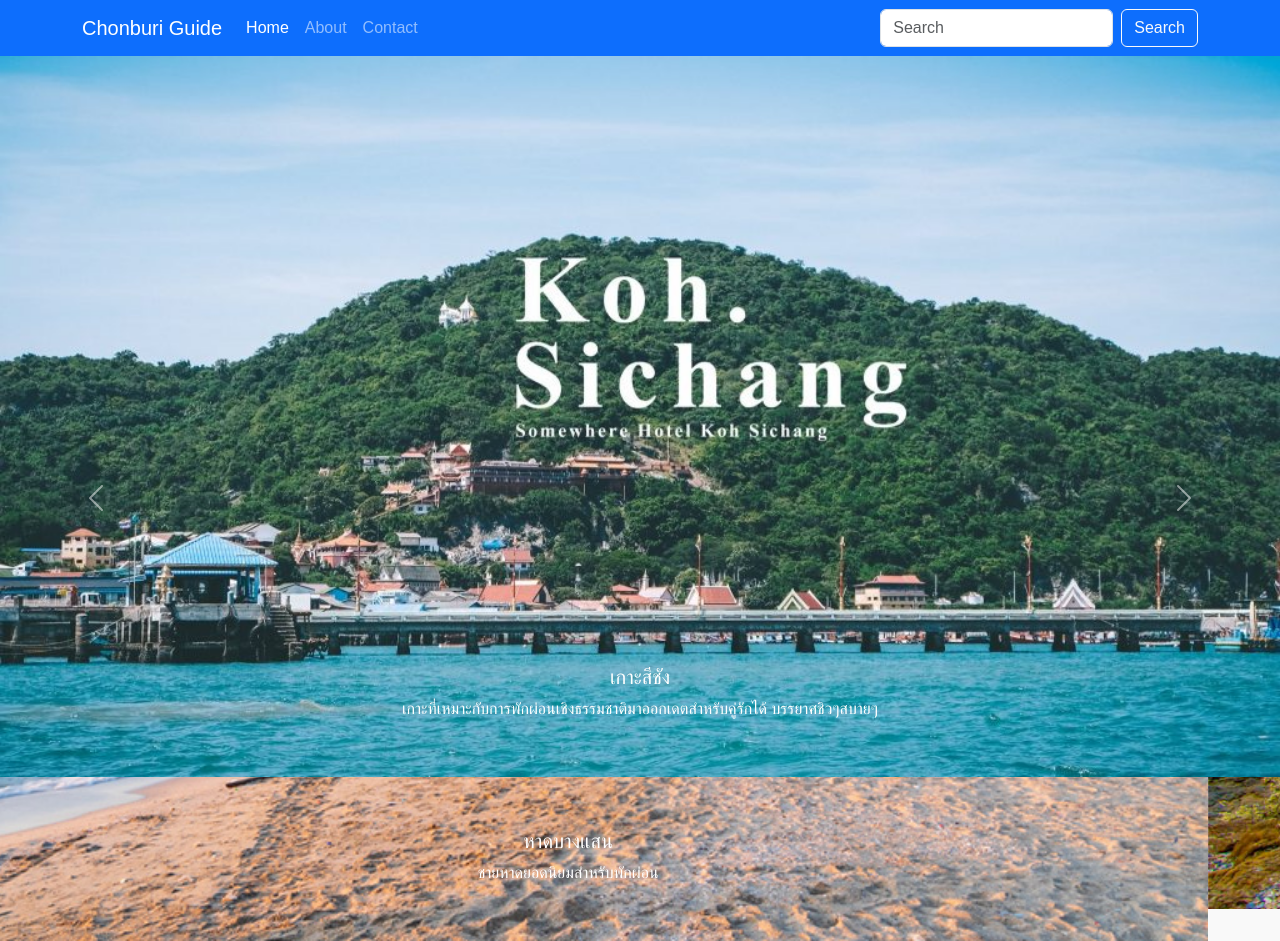
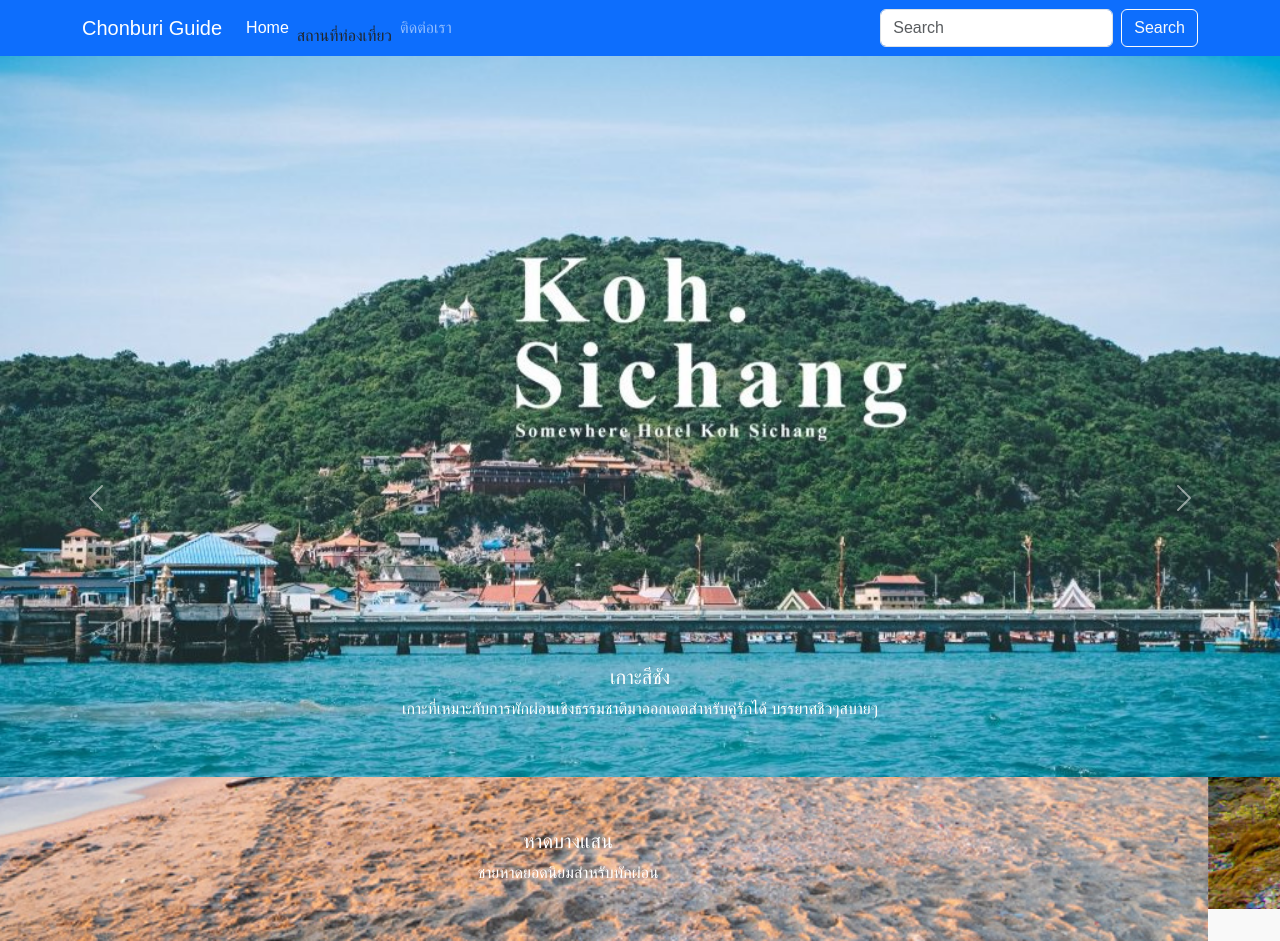
Before and after one commit to 66160121/hw-2, a plain HTML site: page index.html in a window 1280 px wide. Shown: the top 941 px of the page. Drawn offline with nearby package versions, Linux system fonts and the light colour scheme; a web font is replaced by a local one.

Commit message:
แก้ไขcode

```diff
--- a/index.html
+++ b/index.html
@@ -25,8 +25,8 @@
             <div class="collapse navbar-collapse" id="navbarNav">
                 <ul class="navbar-nav me-auto mb-2 mb-lg-0">
                     <li class="nav-item"><a class="nav-link active" href="index.html">Home</a></li>
-                    <li class="nav-item"><a class="nav-link" href="#about">About</a></li>
-                    <li class="nav-item"><a class="nav-link" href="#contact">Contact</a></li>
+                    <li class="nav-item"><a class="nav-link" href="places.html"></a>สถานที่ท่องเที่ยว</li>
+                    <li class="nav-item"><a class="nav-link" href="contact.html">ติดต่อเรา</a></li>
                 </ul>
                 <form class="d-flex">
                     <input class="form-control me-2" type="search" placeholder="Search" aria-label="Search">
```
